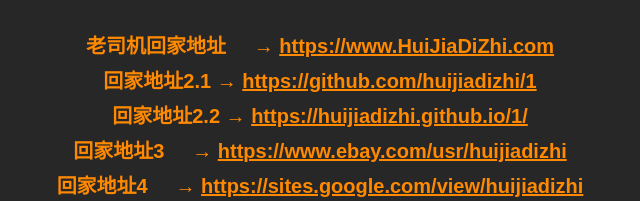
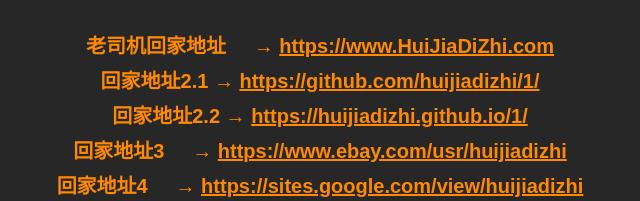
Before and after one commit to 429087211/1, a plain HTML site: page index.html in a window 1280 px wide. Shown: the part 700-901 px from the top of the page, 320-960 px from the left. Drawn offline with Linux system fonts and the light colour scheme.

Commit message:
Update index.html

```diff
--- a/index.html
+++ b/index.html
@@ -121,7 +121,7 @@ window.setInterval("heartBeat()",1);
 如果以上地址均无法打开，欢迎联系 Telegram: <a href="https://t.me/adhezuo" target="_blank">@adhezuo</a><br><br>
 
 <li>老司机回家地址 &nbsp; &nbsp; → <a href="https://www.HuiJiaDiZhi.com" target="_blank">https://www.HuiJiaDiZhi.com</a><br></li>
-<li>回家地址2.1 → <a href="https://github.com/huijiadizhi/1" target="_blank">https://github.com/huijiadizhi/1</a><br></li>
+<li>回家地址2.1 → <a href="https://github.com/huijiadizhi/1" target="_blank">https://github.com/huijiadizhi/1/</a><br></li>
 <li>回家地址2.2 → <a href="https://huijiadizhi.github.io/1/" target="_blank">https://huijiadizhi.github.io/1/</a><br></li>
 <li>回家地址3 &nbsp; &nbsp; → <a href="https://www.ebay.com/usr/huijiadizhi" target="_blank">https://www.ebay.com/usr/huijiadizhi</a><br></li>
 <li>回家地址4 &nbsp; &nbsp; → <a href="https://sites.google.com/view/huijiadizhi" target="_blank">https://sites.google.com/view/huijiadizhi</a><br></li>
```
